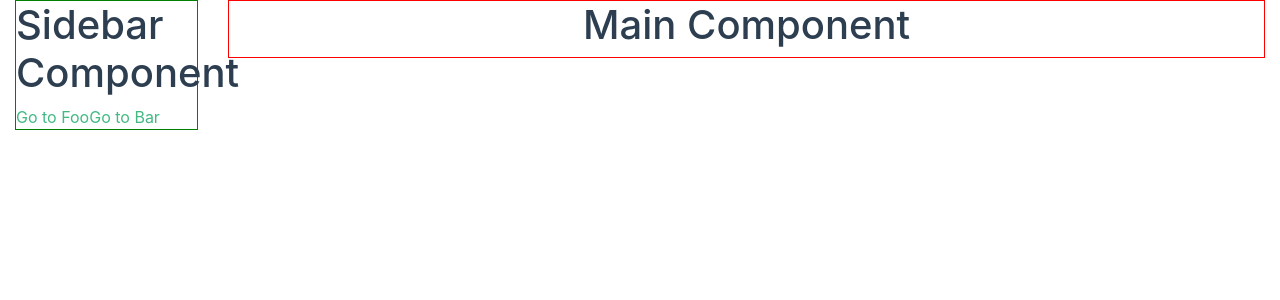
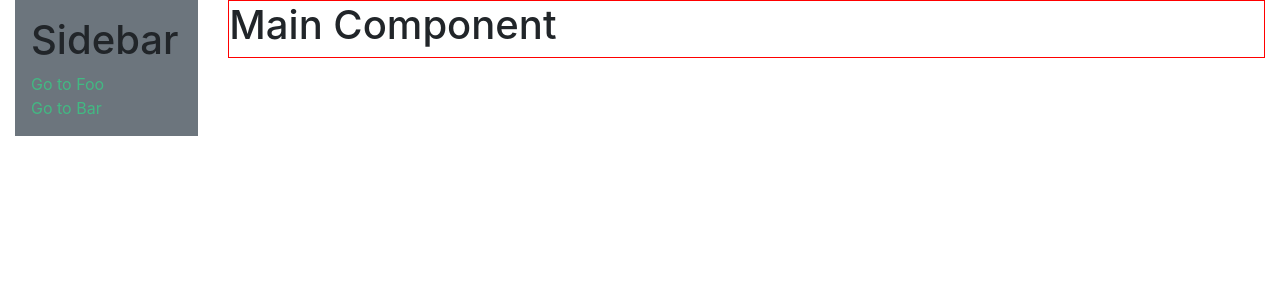
Before and after one commit to Ludachrispeed/vue-starter, a Vue app: page / in a window 1280 px wide. Shown: the top 300 px of the page. Built offline with nearby package versions, Linux system fonts and the light colour scheme.

Commit message:
Simplify and beautify

```diff
--- a/src/App.vue
+++ b/src/App.vue
@@ -20,20 +20,11 @@ export default {
   components: {
     Sidebar,
     Main
-  },
-  data () {
-    return {
-      msg: 'App Component msg'
-    }
   }
 }
 </script>
 
 <style>
-#app {
-  color: #2c3e50;
-}
-
 a {
   color: #42b983;
 }
--- a/src/components/Main.vue
+++ b/src/components/Main.vue
@@ -19,6 +19,5 @@ export default {
 <style>
 #main {
   border: 1px solid red;
-  text-align: center;
 }
 </style>
--- a/src/components/Sidebar.vue
+++ b/src/components/Sidebar.vue
@@ -1,28 +1,21 @@
 <template>
-<div id="sidebar">
-  <h1>{{msg}}</h1>
-  <router-link to="/foo">Go to Foo</router-link>
-  <router-link to="/bar">Go to Bar</router-link>
+<div id="sidebar" class="bg-secondary">
+  <h1>Sidebar</h1>
+  <ul>
+  <li><router-link to="/foo">Go to Foo</router-link></li>
+  <li><router-link to="/bar">Go to Bar</router-link></li>
+  </ul>
 </div>
 </template>
 
-<script>
-export default {
-  name: 'app',
-  data () {
-    return {
-      msg: 'Sidebar Component'
-    }
-  }
-}
-</script>
-
 <style>
 #sidebar {
-  border: 1px solid green;
+  padding: 1em;
 }
 
-a {
-  color: #42b983;
+ul {
+  list-style-type: none;
+  margin: 0;
+  padding: 0;
 }
 </style>
--- a/src/index.js
+++ b/src/index.js
@@ -9,7 +9,7 @@ Vue.use(VueRouter);
 const router = new VueRouter({
   routes: [
     { path: '/foo', component: Foo },
-    { path: '/bar', component: Bar }
+    { path: '/bar', component: Bar },
   ]
 });
 
```
